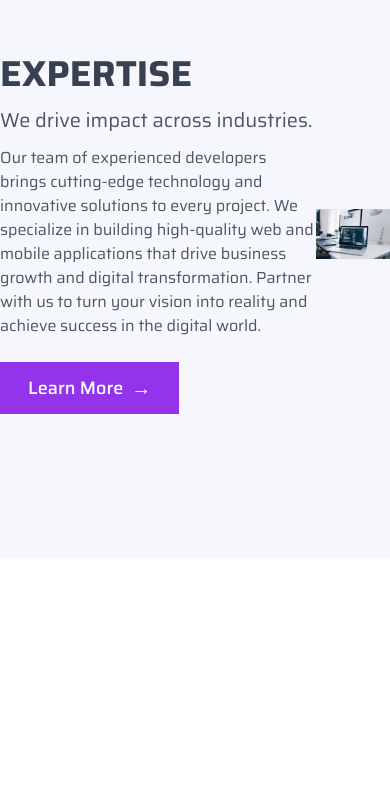
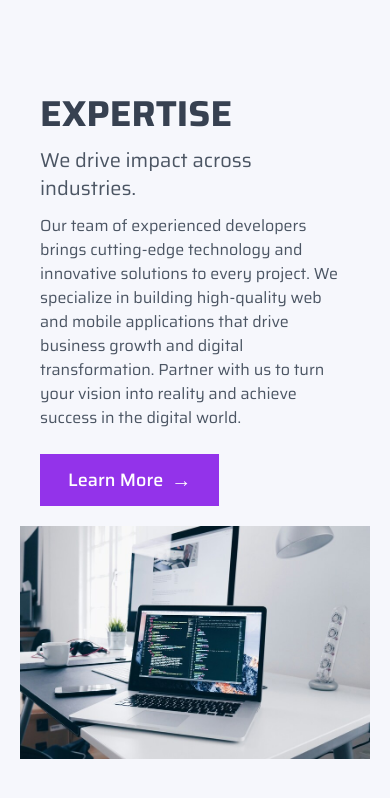
Before and after one commit to yusufkarakaya/agency-website-nextjs, a Next.js app: page /components/expertise-section in a window 390 px wide. Shown: the part 154-952 px from the top of the page. Before the commit the page ends 844 px from the top, so only its background shows below. Built offline with nearby package versions, Linux system fonts and the light colour scheme.

Commit message:
responsive expertise section

```diff
--- a/app/components/expertise-section/page.jsx
+++ b/app/components/expertise-section/page.jsx
@@ -5,9 +5,9 @@ import expertiseImage from "../../../public/assets/expertise-seo.jpg";
 const Expertise = () => {
   return (
     <div className="bg-[#f6f7fc] py-36 mt-16">
-      <div className="max-w-[1200px] m-auto ">
-        <div className="container flex justify-between items-center">
-          <div className="max-w-[660px]">
+      <div className="max-w-[1200px] m-auto flex justify-center">
+        <div className="sm:flex sm:flex-row md:flex md:flex-col lg:flex-row p-5 container flex flex-col justify-between items-center">
+          <div className="max-w-[660px] p-5">
             <h2 className="text-4xl">
               <strong className="text-gray-700">EXPERTISE</strong>
             </h2>
```
